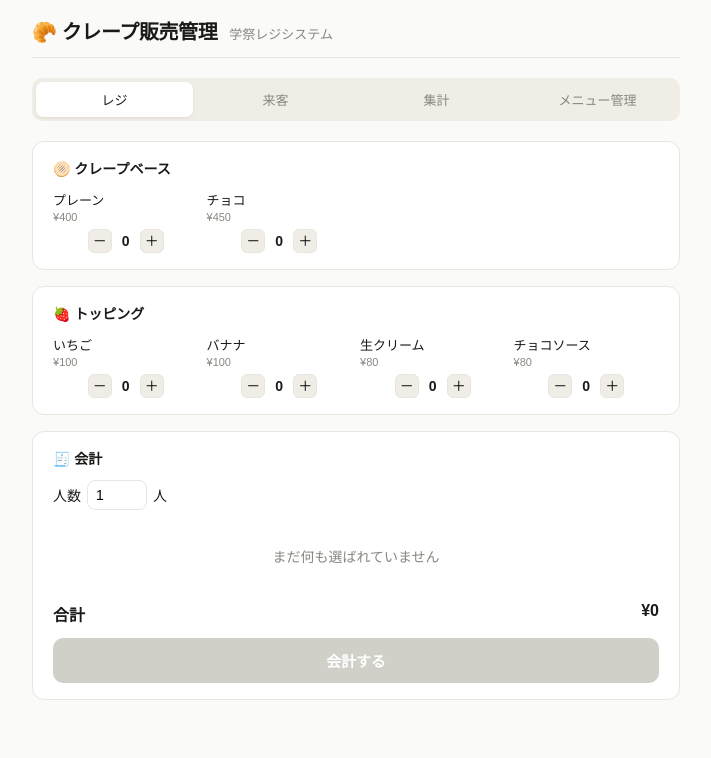
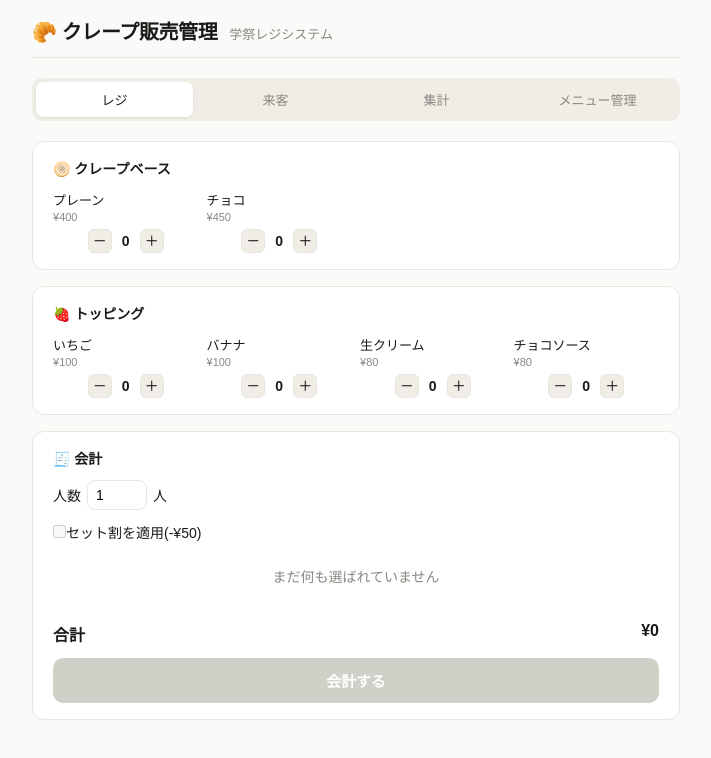
Before and after one commit to Pell4ca/schoolFesPosSys, a React (Vite) app: page / in a window 1280 px wide. Shown: the top 758 px of the page, without its empty margins (284-995 px from the left). Built offline with nearby package versions, Linux system fonts and the light colour scheme.

Commit message:
割引機能追加

```diff
--- a/src/Tabs/CustomerTab.jsx
+++ b/src/Tabs/CustomerTab.jsx
@@ -140,6 +140,9 @@ export default function CustomerTab({ state, setState }) {
               .filter((x) => x.type === "topping")
               .map((x) => x.name)
               .join("・");
+
+            const hasDiscount = o.items.some((x) => x.type === "discount");
+
             return (
               <div key={o.id} style={css.custRow}>
                 <div style={{ marginRight: "auto" }}>
@@ -162,6 +165,19 @@ export default function CustomerTab({ state, setState }) {
                     </div>
                   )}
                 </div>
+
+                  {hasDiscount && (
+                    <span
+                      style={{
+                        fontSize: 11,
+                        color: "e24b4a",
+                        marginRight: 8,
+                        fontWeight: 600,
+                      }}>
+                        セット割適用
+                      </span>
+                  )}
+
                 <span style={css.badge}>
                   {date} {time}
                 </span>
--- a/src/Tabs/PosTab.jsx
+++ b/src/Tabs/PosTab.jsx
@@ -64,6 +64,13 @@ const css = {
     border: "1px solid #e8e6df",
     borderRadius: 8,
   },
+  discountToggle: {
+    dispay: "flex",
+    alignItems:"center",
+    gap: 6,
+    fontSize: 14,
+    marginBottom:12,
+  },
 };
 
 export default function POSPage(props) {
@@ -76,20 +83,35 @@ export default function POSPage(props) {
     headCount: "1",
   });
 
+  const DISCOUNT_AMOUNT = 50;
+
   //数量変更・削除処理
   const handleCount = (type, id, delta) => {
     setSel((sel) => {
       const currentMenu = sel[type][id] || 0;
       const next = currentMenu + delta;
+
+      let nextTypeData;
       if (next <= 0) {
-        // 0以下になったら削除（選択解除）
         const updated = { ...sel[type] };
         delete updated[id];
-        return { ...sel, [type]: updated };
+        nextTypeData = updated;
+      } else {
+        nextTypeData = {...sel[type], [id]: next};
       }
-      return { ...sel, [type]: { ...sel[type], [id]: next } };
+
+      //ベースが0個担った場合は割引を強制的に解除する
+      let nextIsDiscount = sel.isDiscount;
+      if (type === "bases" && Object.keys(nextTypeData).length === 0) {
+        nextIsDiscount = false;
+      }
+
+      return { ...sel, [type]: nextTypeData, isDiscount: nextIsDiscount };
     });
   };
+
+  const hasBase = Object.keys(sel.bases).length > 0;
+
   //計算ロジック
   const lines = [];
   let total = 0;
@@ -114,6 +136,13 @@ export default function POSPage(props) {
       total += d.price * qty;
     }
   });
+
+  //割引の適用計算
+  if(sel.isDiscount && hasBase) {
+    lines.push({ name: "セット割", price: -DISCOUNT_AMOUNT, qty: 1});
+    total -= DISCOUNT_AMOUNT;
+  }
+
   //会計確定処理
   const checkout = () => {
     const items = [];
@@ -150,6 +179,17 @@ export default function POSPage(props) {
           qty,
         });
     });
+
+    if (sel.isDiscount && hasBase) {
+      items.push({
+        type: "discount",
+        id: "set_discount",
+        name:"セット割引",
+        price: -DISCOUNT_AMOUNT,
+        qty: 1,
+      });
+    }
+
     const newOrder = {
       id: state.nextOrderId,
       total,
@@ -215,6 +255,23 @@ export default function POSPage(props) {
           <span style={{ fontSize: 14 }}>人</span>
         </div>
 
+        <label
+          style={{
+            ...css.discountToggle,
+            cursor: hasBase ? "pointer" : "not-allowed",
+            color: hasBase ? "1a1a18" : "888780",
+          }}
+          >
+            <input
+              type="checkbox"
+              checked={sel.isDiscount}
+              onChange={(e) =>
+                setSel((s) => ({...s, isDiscount: e.target.checked}))
+              }
+              disabled={!hasBase}
+              />
+              セット割を適用(-¥{DISCOUNT_AMOUNT})
+              </label>
         {lines.length === 0 ? (
           <div style={css.empty}>まだ何も選ばれていません</div>
         ) : (
```
